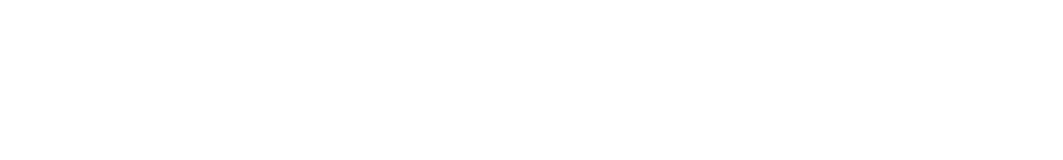
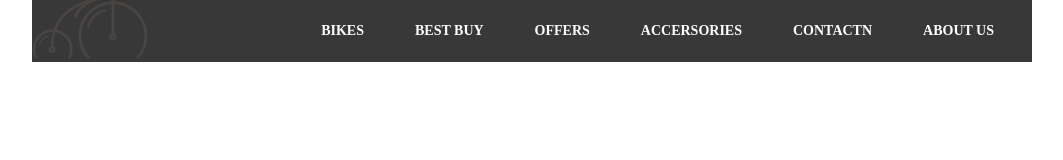
Before and after one commit to sashindionicus/bike-shop, a plain HTML site: page index.html in a window 1280 px wide. Shown: the whole page, without its empty margins (108-1171 px from the left). Drawn offline with Linux system fonts and the light colour scheme; a web font is replaced by a local one.

Commit message:
создал header, container

```diff
--- a/css/styles.css
+++ b/css/styles.css
@@ -6,3 +6,57 @@ body {
 h1, h2, h3, h4, h5, h6, p {
   margin: 0;
 }
+
+/* CONTAINER */
+  .container {
+    width: 100%;
+    max-width: 1000px;
+    margin: 0 auto;
+    padding: 0 20px;
+  }
+
+/* HEADER */
+  .header {
+    width: 100%;
+    height: 60px;
+    position: absolute;
+    top: 0;
+    left: 0;
+    z-index: 1000;
+  }
+
+  .header__inner {
+    display: flex;
+    justify-content: space-between;
+    align-items: center;
+
+    background-color: #030303c9;
+  }
+
+  /* NAVIGATION */
+
+  .navigation {
+    display: flex;
+    font-size: 14px;
+    font-weight: 900;
+
+    margin-right: 25px;
+
+    text-transform: uppercase;
+  }
+
+  .navigation__link {
+    margin-left: 25px;
+    color: #FFF;
+    padding: 9px 13px;
+
+    text-decoration: none;
+  }
+
+  .navigation__link:hover  {
+    background-color: #8f746c;
+
+
+    border-radius: 2px;
+    transition: opacity .5s linear;
+  }
--- a/index.html
+++ b/index.html
@@ -5,9 +5,36 @@
   <meta http-equiv="X-UA-Compatible" content="IE=edge">
   <meta name="viewport" content="width=device-width, initial-scale=1.0">
   <title>Bike-shop</title>
+
   <link rel="stylesheet" href="css/styles.css">
+  <link rel="preconnect" href="https://fonts.gstatic.com">
+  <link href="https://fonts.googleapis.com/css2?family=Bebas+Neue&family=Doppio+One&display=swap" rel="stylesheet">
+
 </head>
 <body>
+<!-- Header -->
+    <header class="header">
 
+      <div class="container">
+
+        <div class="header__inner">
+
+          <div class="header__logo">
+          <img src="img/bike-logo.png"></div>
+
+          <navigation class="navigation">
+            <a class="navigation__link" href="">BIKES</a>
+            <a class="navigation__link" href="">BEST BUY</a>
+            <a class="navigation__link" href="">OFFERS</a>
+            <a class="navigation__link" href="">ACCERSORIES</a>
+            <a class="navigation__link" href="">CONTACTN</a>
+            <a class="navigation__link" href="">ABOUT US</a>
+          </navigation>
+
+
+
+        </div>
+      </div>
+    </header>
 </body>
 </html>
```
Also changed, not shown: img/bike-logo.png (added).
